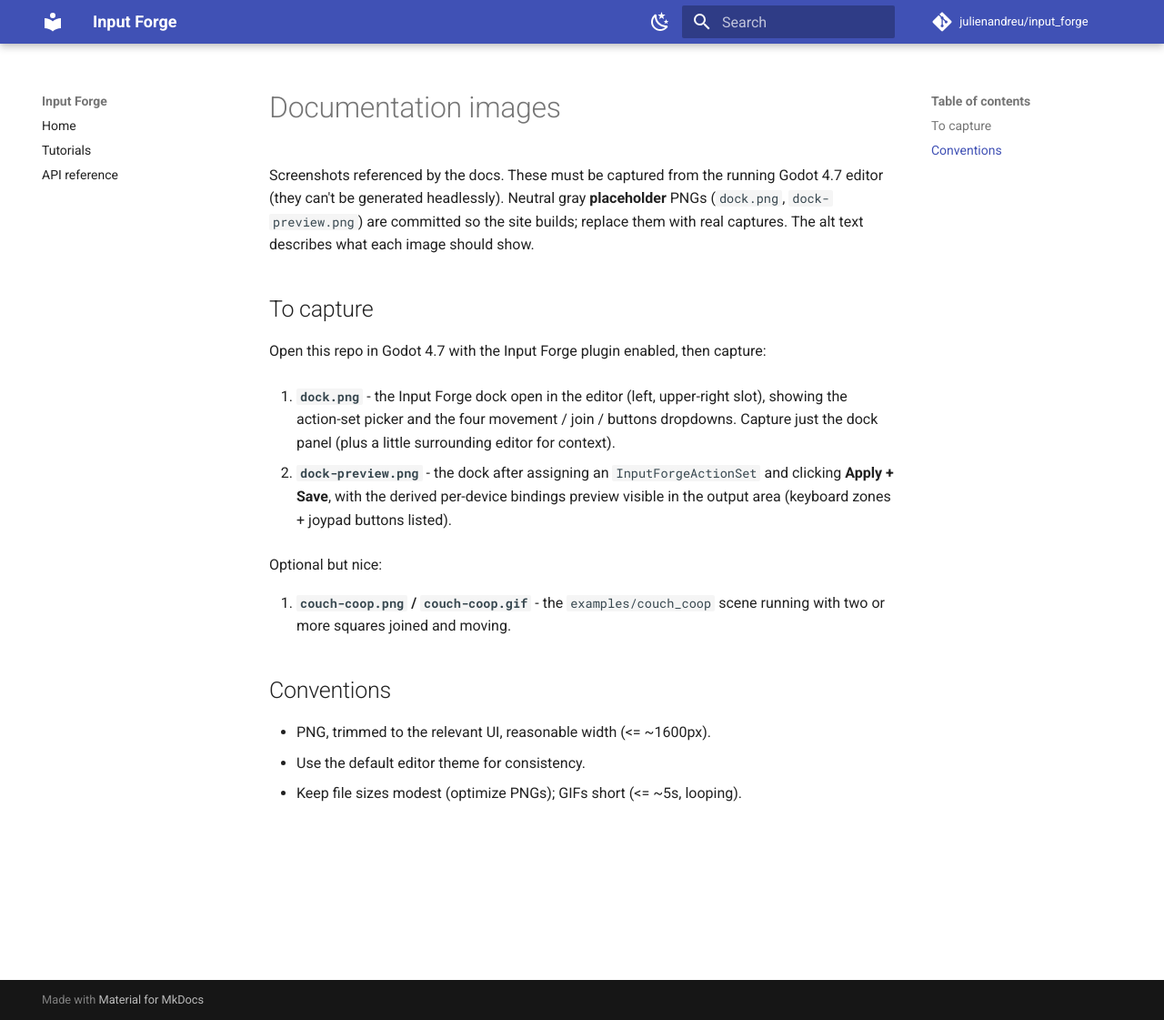
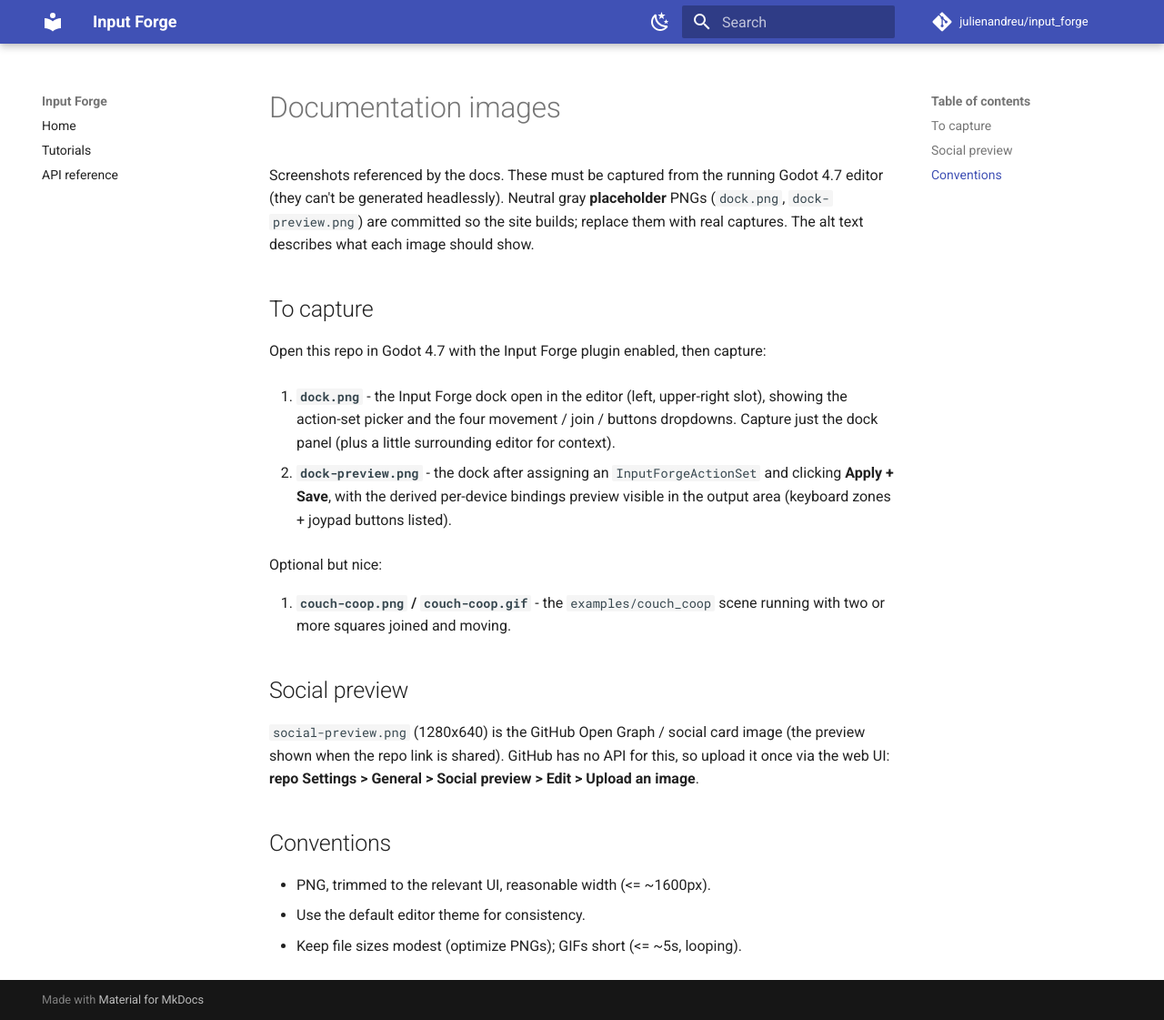
Before and after one commit to julienandreu/input_forge, an MkDocs documentation site: the page built from docs/images/README.md, in a window 1280 px wide and 1121 px high. Shown: the whole window at 91% size. Built offline with MkDocs 1.6.1 and Material for MkDocs 9.7.7, drawn with Linux system fonts in a browser that asks for light colours; comment, search, counter and statistics services are not loaded.

Commit message:
docs: add GitHub social preview image

```diff
--- a/docs/images/README.md
+++ b/docs/images/README.md
@@ -23,6 +23,13 @@
 3. **`couch-coop.png` / `couch-coop.gif`** - the `examples/couch_coop` scene
    running with two or more squares joined and moving.
 
+## Social preview
+
+`social-preview.png` (1280x640) is the GitHub Open Graph / social card image (the
+preview shown when the repo link is shared). GitHub has no API for this, so upload
+it once via the web UI: **repo Settings > General > Social preview > Edit > Upload
+an image**.
+
 ## Conventions
 
 - PNG, trimmed to the relevant UI, reasonable width (<= ~1600px).
```
Also changed, not shown: docs/images/social-preview.png (added), 1 other file.
